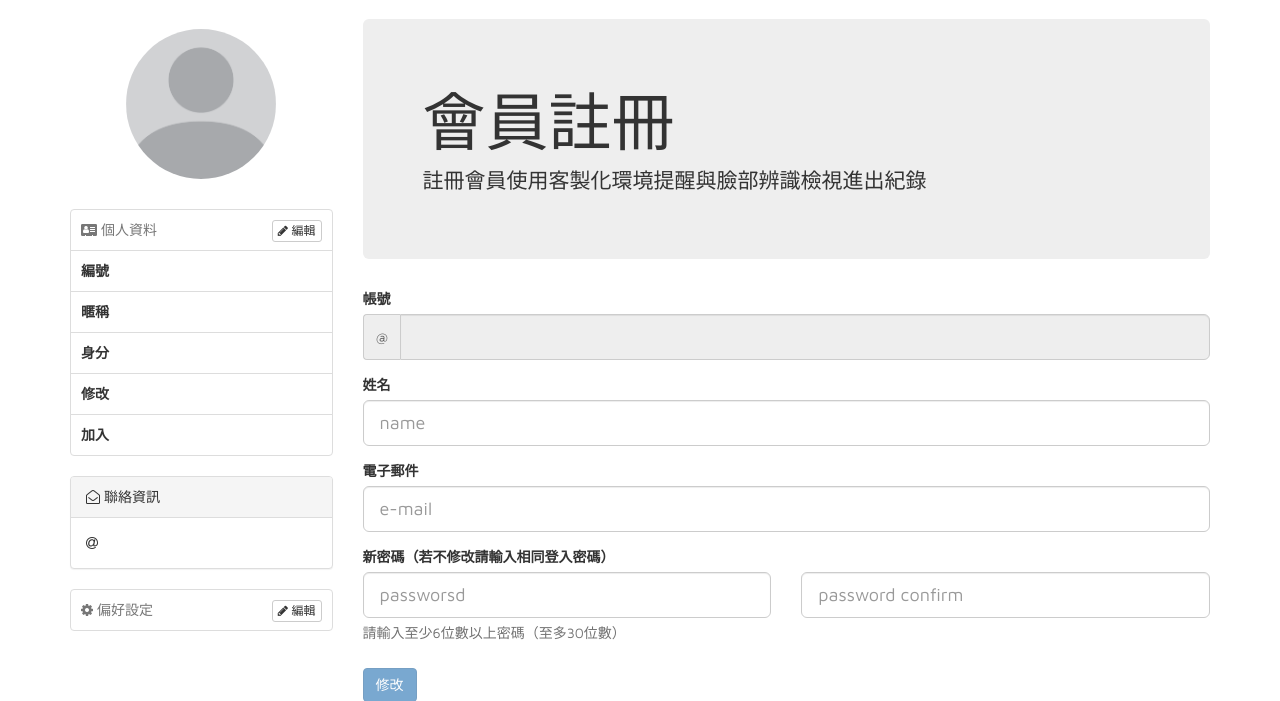
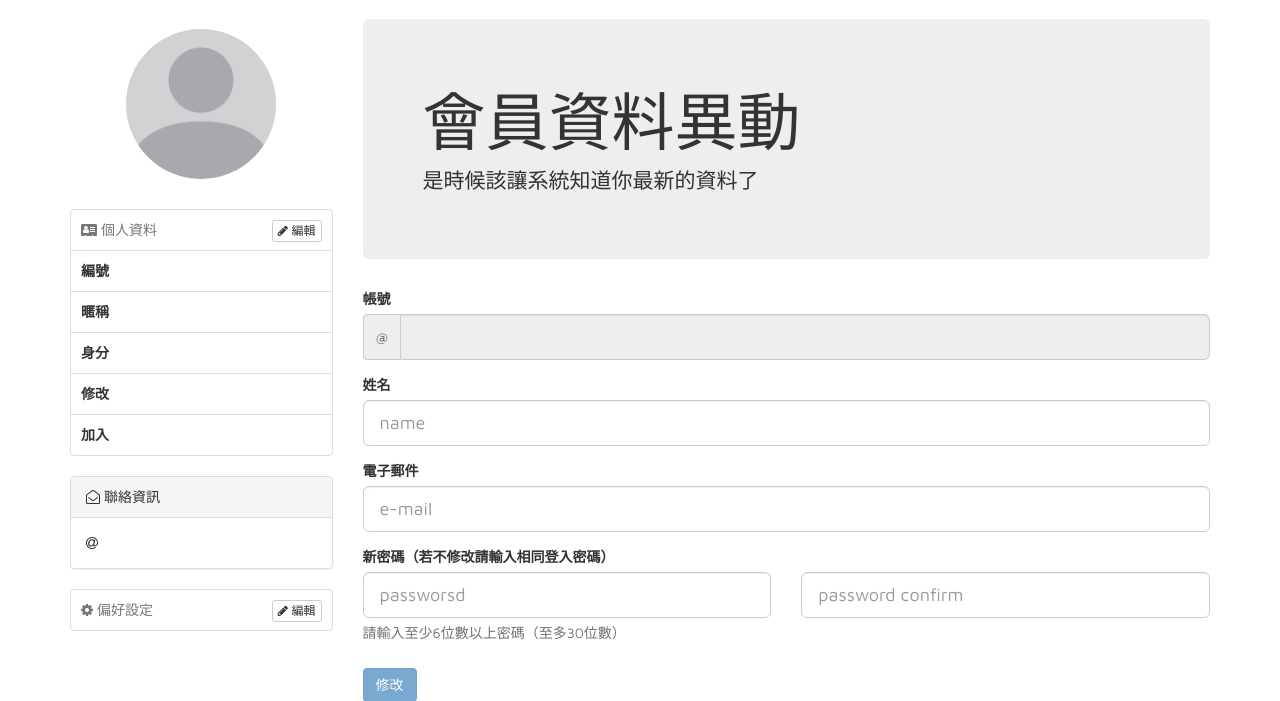
Before and after one commit to jason40418/iot_project, a Flask app: template templates/app/member/edit.html in a window 1280 px wide. Shown: the part 51-752 px from the top of the page. Run offline with Flask 2, Linux system fonts and the light colour scheme; the template is opened without the code that fills it, so the values that code supplies are empty; parts of the project's set-up code (start-up, migrations or seed data) failed here and were passed over; some libraries are stand-ins or nearby versions.

Commit message:
[Fix & Add] Some bug and requirement.txt

```diff
--- a/model/helper/SensorHelper.py
+++ b/model/helper/SensorHelper.py
@@ -215,13 +215,14 @@ class SensorHelper():
                     'sensor'    : sensor
                 }
                 status, row, data = SensorHelper.dbmgr.query(sql, args, fetch='one')
+                print('row', row)
 
                 # 成功取回至少一筆資料
                 if status and row != 0:
                     temp_result.update({
-                        'sum': round(data['sum'], 2),
+                        'sum': round(data['sum'], 2) if data['sum'] != None else 0.00,
                         'count': int(data['count']),
-                        'avg': round(data['avg'], 2)
+                        'avg': round(data['avg'], 2) if data['avg'] != None else 0.00
                     })
                 # 失敗或沒有取得資料
                 else:
--- a/static/js/app/index.js
+++ b/static/js/app/index.js
@@ -63,7 +63,7 @@
             // 如果資料存在則要更新
             $('#' + key.replace('.', '').replace('+', '') + '-datetime').html(payload['datetime']);
             let original = $('#' + key + '-value').html();
-            $('#' + key.replace('.', '').replace('+', '') + '-value').html(value.toFixed(1));
+            $('#' + key.replace('.', '').replace('+', '') + '-value').html(parseFloat(value).toFixed(1));
             let change_result = calc_value_change(original, value)
             $('#' + key.replace('.', '').replace('+', '') + '-value-change').html(change_result);
             blink_text('#' + key.replace('.', '').replace('+', '') + '-value');
--- a/templates/app/member/edit.html
+++ b/templates/app/member/edit.html
@@ -18,8 +18,8 @@
       <!--/col-3-->
       <div class="col-sm-9">
         <div class="jumbotron">
-          <h1>會員註冊</h1>
-          <p class="lead">註冊會員使用客製化環境提醒與臉部辨識檢視進出紀錄</p>
+          <h1>會員資料異動</h1>
+          <p class="lead">是時候該讓系統知道你最新的資料了</p>
         </div>
         <form id="form" data-toggle="validator" role="form">
           <div class="form-group" has-feedback>
```
Also changed, not shown: requirements.txt (added, +146 -0 lines), 1 other file.
